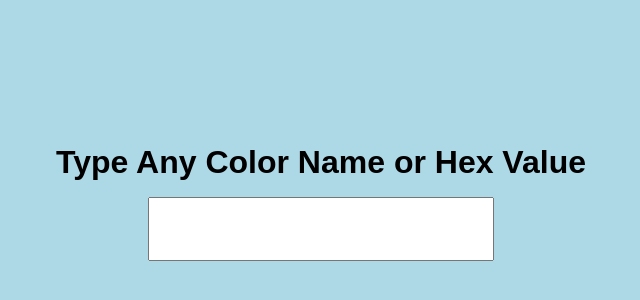
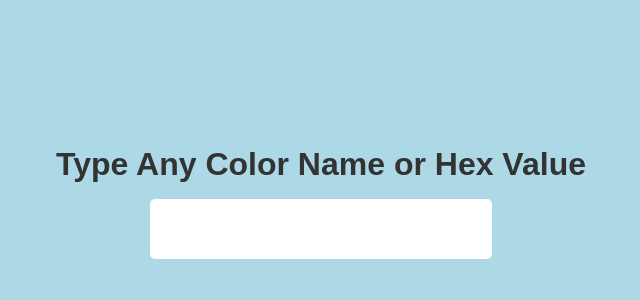
Before and after one commit to afolabiopakunle/vueColorChanger, a plain HTML site: page index.html in a window 1280 px wide. Shown: the part 198-498 px from the top of the page, without its empty margins (319-959 px from the left). Drawn offline with Linux system fonts and the light colour scheme.

Commit message:
update designs

```diff
--- a/css/style.css
+++ b/css/style.css
@@ -7,6 +7,7 @@
 body {
   height: 100vh;
   font-family: sans-serif;
+  color: #333333;
 }
 
 #app {
@@ -23,4 +24,6 @@ input {
   padding: 1rem 1rem;
   font-size: 1.5rem;
   text-align: center;
+  cursor: none;
+  border-radius: 5px;
 }
--- a/index.html
+++ b/index.html
@@ -11,7 +11,7 @@
     <div :style="{background: color}" id="app">
       <div class="container">
         <h1>Type Any Color Name or Hex Value</h1>
-        <input type="text" name=" " v-model="color" id="" />
+        <input type="text" name=" " :style="{background: color, border: none, outline: none}" v-model="color" id="" />
       </div>
     </div>
     <script src="./js/vue.min.js"></script>
--- a/js/script.js
+++ b/js/script.js
@@ -1,6 +1,7 @@
 new Vue({
   el: "#app",
   data: {
-    color: ""
+    color: "",
+    none: "none"
   }
 });
```
